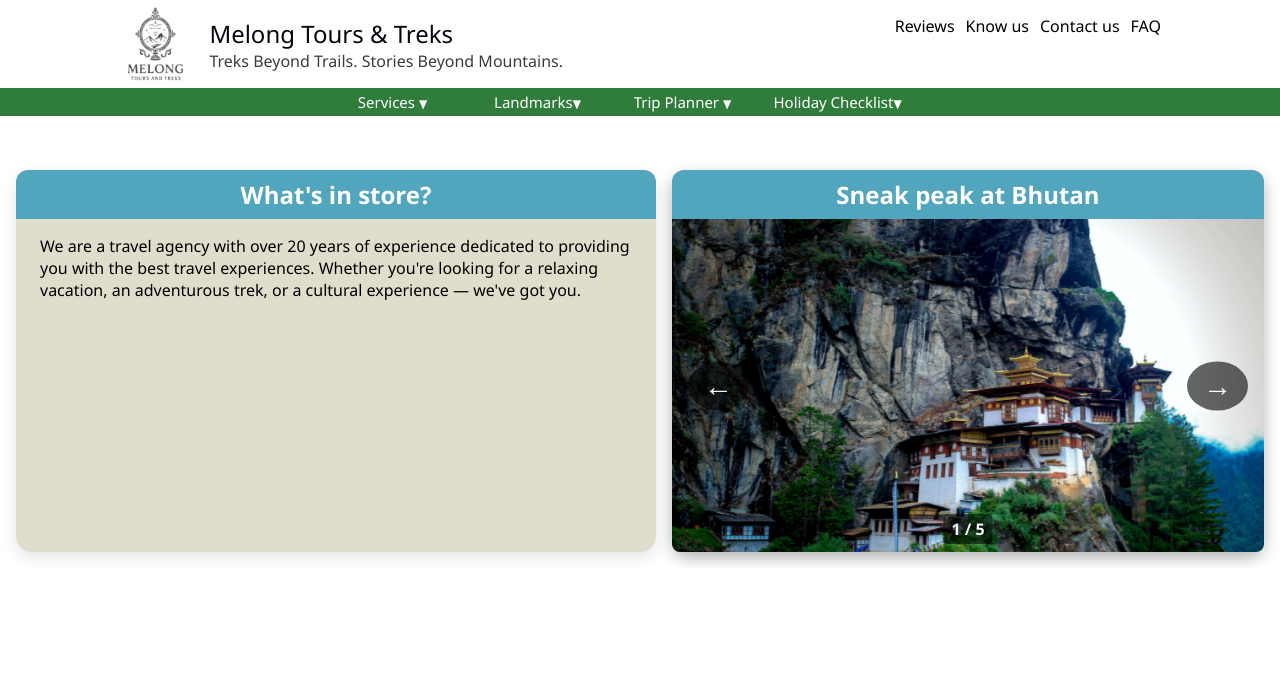
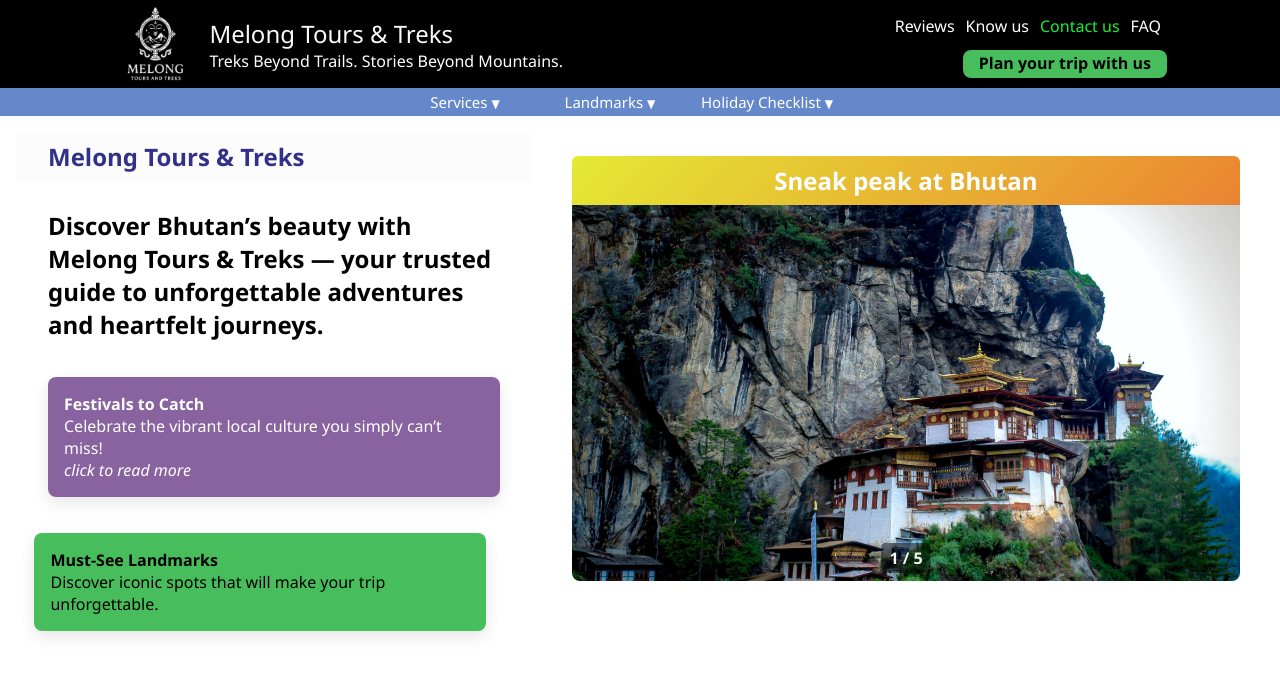
Before and after one commit to Lekden/melong, a React (Create React App) app: page /melong/contactUs in a window 1280 px wide. Both pictures are taken after a click on the button "Back to Home". Shown: the top 676 px of the page. Built offline with nearby package versions, Linux system fonts and the light colour scheme.

Commit message:
homepage widgets

```diff
--- a/src/App.js
+++ b/src/App.js
@@ -6,6 +6,7 @@ import ContactUs from './components/contactUs';
 import Treks from './components/Treks';
 import Knowus from './components/Knowus';
 import Tripplanner from './components/tripPlanner';
+import LandmarkTeaser from './components/LandmarkTeaser';
 
 function App() {
   return (
@@ -18,6 +19,7 @@ function App() {
           <Route path="/treks" element={<Treks />} />
           <Route path="/knowus" element={<Knowus />} />
           <Route path="/tripplanner" element={<Tripplanner />} />
+          <Route path="/landmarkteaser" element={<LandmarkTeaser />} />
         </Routes>
       </div>
     </Router>
--- a/src/components/Banner.css
+++ b/src/components/Banner.css
@@ -1,6 +1,8 @@
+/* ========== Base Layout ========== */
 .wrapper {
     width: 100%;
     max-width: 100%;
+    overflow-x: hidden;
 }
 
 .banner {
@@ -12,26 +14,8 @@
     position: relative;
     width: 100%;
     overflow-x: hidden;
-    /* background: linear-gradient(270deg, #fcfcfc, #c82c01, #4fe067, #e2ec76); */
-    /* background: linear-gradient(270deg, #7fadc9, rgb(213, 216, 217)); */
-
-
+    background: black;
 }
-
-/*
-@keyframes gradientAnimation {
-    0% {
-        background-position: 0% 50%;
-    }
-
-    50% {
-        background-position: 100% 50%;
-    }
-
-    100% {
-        background-position: 0% 50%;
-    }
-} */
 
 .banner-content {
     display: flex;
@@ -40,31 +24,10 @@
     align-items: center;
     flex-wrap: wrap;
     width: 70%;
-
-
+    flex-shrink: 0;
 }
 
 .hamburger {
-    display: none;
-}
-
-
-/* .banner-background {
-    position: absolute;
-    top: 0;
-    left: 0;
-    right: 0;
-    height: 200px;
-    background-image: url("/src/components/images/buddhapoint.jpg");
-    background-position: left center;
-    background-repeat: no-repeat;
-    background-size: auto auto;
-    opacity: 0.6;
-    filter: grayscale(30%) contrast(90%) brightness(1.5);
-    pointer-events: none;
-} */
-
-.headingmobile {
     display: none;
 }
 
@@ -73,9 +36,8 @@
     align-items: center;
     gap: 5px;
     height: 100%;
-    /* Ensures the image inside gets height in % */
+    flex: 0 0 auto;
 }
-
 
 .banner-image {
     background-image: url("/src/components/images/logmelongblack.png");
@@ -89,10 +51,10 @@
     flex-shrink: 0;
     background-clip: padding-box;
     padding: 0.2rem;
+    filter: contrast(90%) brightness(3.0);
+    object-fit: contain;
 }
 
-
-/* Wrap heading and subheading */
 .text-block {
     display: flex;
     flex-direction: column;
@@ -103,7 +65,7 @@
     margin: 0;
     padding: 0;
     font-size: 1.5rem;
-    color: rgb(11, 7, 16);
+    color: rgb(249, 249, 249);
     text-decoration: wavy;
 }
 
@@ -111,8 +73,7 @@
     margin: 0;
     padding: 0;
     font-size: 1rem;
-    color: rgb(60, 60, 60);
-
+    color: rgb(255, 255, 255);
 }
 
 .tabs {
@@ -122,12 +83,12 @@
     display: flex;
     gap: 5px;
     padding: 2px;
-    margin: 0 0 0 0;
 }
 
 .tabs :hover {
     cursor: pointer;
     background: #a2ddc5;
+    color: black;
 }
 
 .overlay {
@@ -171,9 +132,13 @@
     width: 100%;
     height: 3.5vh;
     padding: 0 20px;
-    background-color: rgb(48, 125, 59);
+    background-color: rgb(101, 136, 202);
     gap: 20px;
     z-index: 10;
+    flex-wrap: nowrap;
+    overflow-x: auto;
+    overflow-y: hidden;
+    white-space: nowrap;
 }
 
 .dropdown-container {
@@ -185,7 +150,6 @@
     gap: 25px;
     box-sizing: border-box;
     z-index: 30;
-
 }
 
 .dropdown {
@@ -219,9 +183,8 @@
     background-color: #f9f9f9;
     min-width: 160px;
     box-shadow: 0px 8px 16px rgba(0, 0, 0, 0.2);
-    z-index: 1;
+    z-index: 20;
     border-radius: 5px;
-    z-index: 20;
 }
 
 .dropdown:hover .dropdown-content {
@@ -242,7 +205,7 @@
 
 .home-icon {
     z-index: 3;
-    color: black;
+    color: rgb(255, 255, 255);
     display: flex;
     flex-direction: column;
     align-items: center;
@@ -252,22 +215,43 @@
 }
 
 .mobile-tabs {
-
     display: none;
 }
 
+.trip-planner-button {
+    display: flex;
+    justify-content: center;
+    align-items: center;
+    width: auto;
+    padding: 0.5rem 1rem;
+    box-sizing: border-box;
+    box-shadow: 0 6px 16px rgba(0, 0, 0, 0.1);
+    cursor: pointer;
+    border-radius: 8px;
+    background-color: rgb(72, 189, 91);
+    color: black;
+    margin-top: 2.5rem;
+    white-space: normal;
+    flex-wrap: wrap;
+    text-align: center;
+    line-height: 0.7;
+
+}
+
+.headingmobile {
+    display: none;
+}
+
+/* ===== Media Queries ===== */
 @media (max-width: 950px) {
-    .heading {
-        display: none
-    }
 
+    .heading,
     .subheading {
         display: none;
     }
 }
 
-
-@media (min-width:375px) and (max-width: 775px) {
+@media (min-width: 375px) and (max-width: 775px) {
 
     body,
     html {
@@ -291,10 +275,7 @@
         margin: 0 60px 0 0;
     }
 
-    .heading {
-        display: none;
-    }
-
+    .heading,
     .subheading {
         display: none;
     }
@@ -357,7 +338,6 @@
         align-items: center;
     }
 
-
     .hamburger {
         display: block;
         order: 0;
@@ -366,9 +346,7 @@
     }
 
     .tabs {
-
         display: none;
-
     }
 
     .headingmobile {
--- a/src/components/Banner.js
+++ b/src/components/Banner.js
@@ -47,12 +47,21 @@ export default function Banner() {
                             <Link className="home-icon" to="/knowus">
                                 <span className="icon-label">Know us</span>
                             </Link>
-                            <Link className="home-icon" to="/contactus">
-                                <span className="icon-label">Contact us</span>
+                            <Link
+                                className="home-icon"
+                                to="/contactus"
+                                style={{ color: '#13f031' }} >
+                                <span
+                                    className="icon-label"
+                                >Contact us</span>
                             </Link>
                             <Link className="home-icon" to="/faq">
                                 <span className="icon-label">FAQ</span>
                             </Link>
+                        </div>
+                        <div onClick={() => navigate('/tripplanner')}
+                            className="trip-planner-button">
+                            <strong>Plan your trip with us</strong>
                         </div>
 
                         <div className="mobile-tabs">
@@ -95,22 +104,16 @@ export default function Banner() {
                         </div>
 
                         <div className="dropdown">
-                            <button className="dropdown-btn">Landmarks<span style={{ fontSize: '12px' }}>▼</span></button>
+                            <button className="dropdown-btn">Landmarks <span style={{ fontSize: '12px' }}>▼</span></button>
                             <div className="dropdown-content">
                                 <Link href="#">Taksang</Link>
                                 <Link href="#">Jumolhari</Link>
                                 <Link href="#">Paro Rinpung</Link>
                             </div>
                         </div>
+
                         <div className="dropdown">
-                            <button className="dropdown-btn">Trip Planner <span style={{ fontSize: '12px' }}>▼</span></button>
-                            <div className="dropdown-content">
-                                <Link to="/tripplanner">Plan your Trip</Link>
-
-                            </div>
-                        </div>
-                        <div className="dropdown">
-                            <button className="dropdown-btn">Holiday Checklist<span style={{ fontSize: '12px' }}>▼</span></button>
+                            <button className="dropdown-btn">Holiday Checklist <span style={{ fontSize: '12px' }}>▼</span></button>
                             <div className="dropdown-content">
                                 <Link href="#">Pre Departure Guide</Link>
                             </div>
--- a/src/components/Home.css
+++ b/src/components/Home.css
@@ -14,10 +14,71 @@
 /* === Layout below the banner === */
 .home-info {
     width: 100%;
-    max-width: 1400px;
+    max-width: 1500px;
     margin: 0 auto;
-    padding: 1rem 1rem;
+    padding: 1rem;
     box-sizing: border-box;
+}
+
+/* === Text + Gallery layout === */
+.info-container {
+    display: flex;
+    flex-wrap: wrap;
+    /* Allow wrapping on zoom/small screens */
+    justify-content: space-between;
+    gap: 1rem;
+    width: 100%;
+    box-sizing: border-box;
+}
+
+/* === Welcome text === */
+.welcome-text,
+.welcome-text-1 {
+    background-color: transparent;
+    padding: 1.5rem;
+    border-radius: 16px;
+    font-family: 'Segoe UI', Tahoma, Geneva, Verdana, sans-serif;
+}
+
+.welcome-text {
+    flex: 1 1 300px;
+    min-width: 300px;
+}
+
+.welcome-text-1 {
+    flex: 1 1 500px;
+    min-width: 500px;
+}
+
+/* === Heading inside welcome box === */
+.welcome-heading {
+    font-size: 1.5rem;
+    background-color: rgb(252, 252, 252);
+    color: #313189;
+    padding: 0.5rem 2rem;
+    border-radius: 8px 8px 0 0;
+    margin: -1.5rem -1.5rem 1rem -1.5rem;
+    font-weight: 600;
+    text-align: left;
+}
+
+.welcome-heading-1 {
+    font-size: 1.5rem;
+    background: linear-gradient(135deg, #e4ea33, #eb8332);
+    color: white;
+    padding: 0.5rem 1rem;
+    border-radius: 6px 6px 0 0;
+    font-weight: 600;
+    text-align: center;
+}
+
+/* === Gallery on the right === */
+.gallery-container {
+    flex: 1 1 300px;
+    min-width: 300px;
+    display: flex;
+    justify-content: center;
+    background-size: cover;
 }
 
 /* === Marquee style === */
@@ -32,68 +93,6 @@
     text-align: center;
 }
 
-/* === Text + Gallery layout === */
-.info-container {
-    display: flex;
-    justify-content: space-between;
-    gap: 1rem;
-    width: 100%;
-    box-sizing: border-box;
-}
-
-/* === Welcome text === */
-.welcome-text {
-    flex: 1;
-    background-color: #e0ddcc;
-    padding: 1.5rem;
-    border-radius: 16px;
-    box-shadow: 0 6px 16px rgba(0, 0, 0, 0.1);
-    font-family: 'Segoe UI', Tahoma, Geneva, Verdana, sans-serif;
-
-}
-
-.welcome-text-1 {
-    flex: 1;
-    background-color: #000000;
-    border-radius: 16px;
-    box-shadow: 0 6px 16px rgba(0, 0, 0, 0.3);
-    font-family: 'Segoe UI', Tahoma, Geneva, Verdana, sans-serif;
-}
-
-
-/* === Heading inside welcome box === */
-.welcome-heading {
-    font-size: 1.5rem;
-    background-color: #51a5bd;
-    color: white;
-    padding: 0.5rem 1rem;
-    border-radius: 12px 12px 0 0;
-    margin: -1.5rem -1.5rem 1rem -1.5rem;
-    font-weight: 600;
-    text-align: center;
-}
-
-.welcome-heading-1 {
-    font-size: 1.5rem;
-    background-color: #51a5bd;
-    color: white;
-    padding: 0.5rem 1rem;
-    border-radius: 12px 12px 0 0;
-    font-weight: 600;
-    text-align: center;
-}
-
-
-/* === Gallery on the right === */
-.gallery-container {
-    flex: 1;
-    display: flex;
-    justify-content: center;
-    background-size: cover;
-
-}
-
-
 /* === Text animation === */
 @keyframes moveText {
     0% {
@@ -104,3 +103,72 @@
         transform: translateX(-100%);
     }
 }
+
+.welcome-text-inner {
+    display: flex;
+    flex-wrap: wrap;
+    width: 100%;
+    height: auto;
+    padding: 0.5rem;
+    box-sizing: border-box;
+}
+
+.inner-widget-base {
+    flex: 1 1 240px;
+    min-width: 240px;
+    max-width: 100%;
+    height: auto;
+    padding: 1rem;
+    box-sizing: border-box;
+    box-shadow: 0 6px 16px rgba(0, 0, 0, 0.1);
+    cursor: pointer;
+    border-radius: 8px;
+}
+
+.inner-widget {
+    background-color: rgb(136, 99, 159);
+    color: white;
+    margin-bottom: 4%;
+}
+
+.inner-widget-1 {
+    background-color: rgb(72, 189, 91);
+    color: black;
+    margin-top: 4%;
+    margin-left: -3%;
+}
+
+
+
+.inner-widget:hover,
+.inner-widget-1:hover,
+.inner-widget-2:hover,
+.inner-widget-3:hover {
+    box-shadow: 0 6px 16px #0000004d;
+    transition: all 0.3s ease;
+    background-color: rgb(218, 141, 87);
+    color: black;
+}
+
+/* === Responsive Fixes for Zoom/Small Screens === */
+@media (max-width: 768px) {
+    .info-container {
+        flex-direction: column;
+    }
+
+    .welcome-text,
+    .welcome-text-1,
+    .gallery-container {
+        width: 100%;
+        flex: 1 1 100%;
+    }
+
+    .welcome-text-inner {
+        flex-direction: column;
+        padding: 0;
+    }
+
+    .inner-widget-base {
+        width: 100%;
+    }
+}
--- a/src/components/Home.js
+++ b/src/components/Home.js
@@ -12,22 +12,35 @@ const Home = () => {
       <Banner /> {/* This stays outside of layout centering */}
 
       <div className="home-info">
-        <div className="moving-text">
-          We are registered with APTO - Association of Bhutanese Guide Operators, approved by TCB.
-        </div>
+
 
         <div className="info-container">
 
           <div className="welcome-text">
-            <div className="welcome-heading">What's in store?</div>
-            <p>
-              We are a travel agency with over 20 years of experience dedicated to
-              providing you with the best travel experiences.
+            <div className="welcome-heading">Melong Tours & Treks</div>
 
-              Whether you're looking for a relaxing vacation, an adventurous trek, or a cultural experience — we've got you.
-            </p>
+
+            <h2 className="welcome-text-inner">
+              Discover Bhutan’s beauty with Melong Tours & Treks — your trusted guide to unforgettable adventures and heartfelt journeys.
+            </h2>
+
+
+            <div className="welcome-text-inner">
+              <div onClick={() => navigate('/knowus')} className="inner-widget-base inner-widget">
+                <strong>Festivals to Catch</strong> <br />
+                Celebrate the vibrant local culture you simply can’t miss!<br />
+                <span style={{ fontStyle: 'italic', fontSize: '1rem' }}>click to read more</span>
+              </div>
+
+              <div onClick={() => navigate('/landmarkteaser')} className="inner-widget-base inner-widget-1">
+                <strong>Must-See Landmarks</strong> <br />
+                Discover iconic spots that will make your trip unforgettable.
+              </div>
+            </div>
+
+
+
           </div>
-
           <div className="welcome-text-1" >
             <div className="welcome-heading-1"
             >Sneak peak at Bhutan</div>
--- a/src/components/HomeGallery.css
+++ b/src/components/HomeGallery.css
@@ -6,6 +6,7 @@
     flex-direction: column;
     align-items: center;
     box-sizing: border-box;
+    object-fit: cover;
 }
 
 /* Keep image aspect ratio dynamically */
@@ -28,8 +29,8 @@
     width: 100%;
     height: 100%;
     object-fit: cover;
-    border-radius: 8px;
-    animation: zoomInOut 4s ease-in-out infinite;
+    /* animation: zoomInOut 4s ease-in-out infinite; */
+    animation: zoomInOut 5s ease-in-out 1 forwards;
 }
 
 /* Zoom animation */
@@ -39,12 +40,14 @@
     }
 
     50% {
-        transform: scale(1.1);
+        transform: scale(1.2);
     }
 
     100% {
         transform: scale(1);
     }
+
+
 }
 
 /* Navigation buttons */
--- a/src/components/HomeGallery.js
+++ b/src/components/HomeGallery.js
@@ -1,4 +1,4 @@
-import React, { useState } from 'react';
+import React, { useState, useEffect } from 'react';
 import './HomeGallery.css';
 
 const HomeGallery = () => {
@@ -12,39 +12,31 @@ const HomeGallery = () => {
 
     const [currentImageIndex, setCurrentImageIndex] = useState(0);
 
-    const nextImage = () => {
-        setCurrentImageIndex((prevIndex) => (prevIndex + 1) % images.length);
-    };
+    // Auto-rotate images every 5 seconds (matches animation duration)
+    useEffect(() => {
+        const timer = setTimeout(() => {
+            setCurrentImageIndex((prevIndex) => (prevIndex + 1) % images.length);
+        }, 5000);
 
-    const prevImage = () => {
-        setCurrentImageIndex((prevIndex) => (prevIndex - 1 + images.length) % images.length);
-    };
+        return () => clearTimeout(timer);
+    }, [currentImageIndex, images.length]);
 
     return (
         <div className="home-gallery">
             <div className="image-container">
                 <img
-                    key={currentImageIndex}
+                    key={currentImageIndex}  // forces remount & restarts animation
                     src={images[currentImageIndex]}
                     alt={`Gallery ${currentImageIndex + 1}`}
                     className="gallery-image zoom-animation"
                 />
 
-                <div className="gallery-controls">
-                    <button className="prev-btn" onClick={prevImage}>
-                        &#8592;
-                    </button>
-                    <button className="next-btn" onClick={nextImage}>
-                        &#8594;
-                    </button>
-                </div>
+                {/* Removed buttons here */}
 
                 <div className="image-index">
                     {currentImageIndex + 1} / {images.length}
                 </div>
             </div>
-
-
         </div>
     );
 };
--- a/src/components/contactUs.css
+++ b/src/components/contactUs.css
@@ -19,6 +19,7 @@ html {
     background-color: #d3d1d1;
     /* Adds spacing between the child elements */
     border-radius: 8px;
+    color: black;
 }
 
 .contactUs form {
--- a/src/components/contactUs.js
+++ b/src/components/contactUs.js
@@ -65,7 +65,7 @@ export default function ContactUs() {
                     <h1 className="heading1">Contact Us</h1>
                     <div>
                         Have a quick question? Feel free to use this form. <br />
-                        For a trip estimate, please visit the <Link to="/tripplanner">Trip Planner</Link> section under the Booking tab. <br />  <br />
+                        For a trip estimate, please visit the <Link to="/tripplanner" style={{ color: 'rgb(40, 71, 157)' }}>Trip Planner</Link> section under the Booking tab. <br />  <br />
                     </div>
 
 
```
Also changed, not shown: src/components/LandmarkTeaser.css (added, +52 -0 lines), src/components/LandmarkTeaser.js (added, +55 -0 lines).
